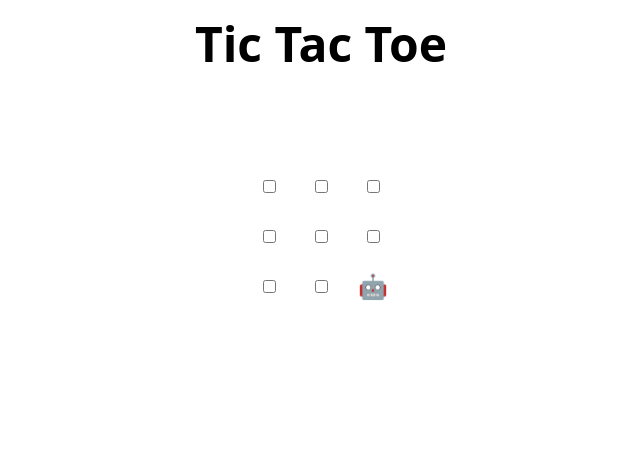
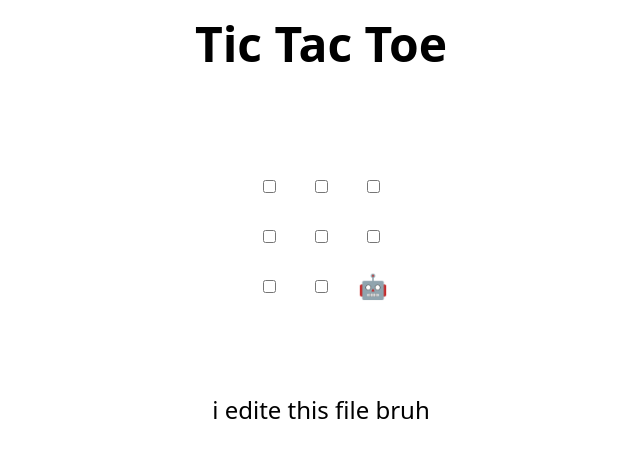
Before and after one commit to realalf1/review-pull-requests, a plain HTML site: page index.html in a window 1280 px wide. Shown: the whole page, without its empty margins (319-959 px from the left). Drawn offline with Linux system fonts and the light colour scheme.

Commit message:
Update index.html

```diff
--- a/index.html
+++ b/index.html
@@ -48,6 +48,7 @@
 </table>
 
 <h2 hidden>Game over, refresh to play again 🧑‍💻 🤖!</h2>
+i edite this file bruh
 
 <script>
   // Initialization
```
